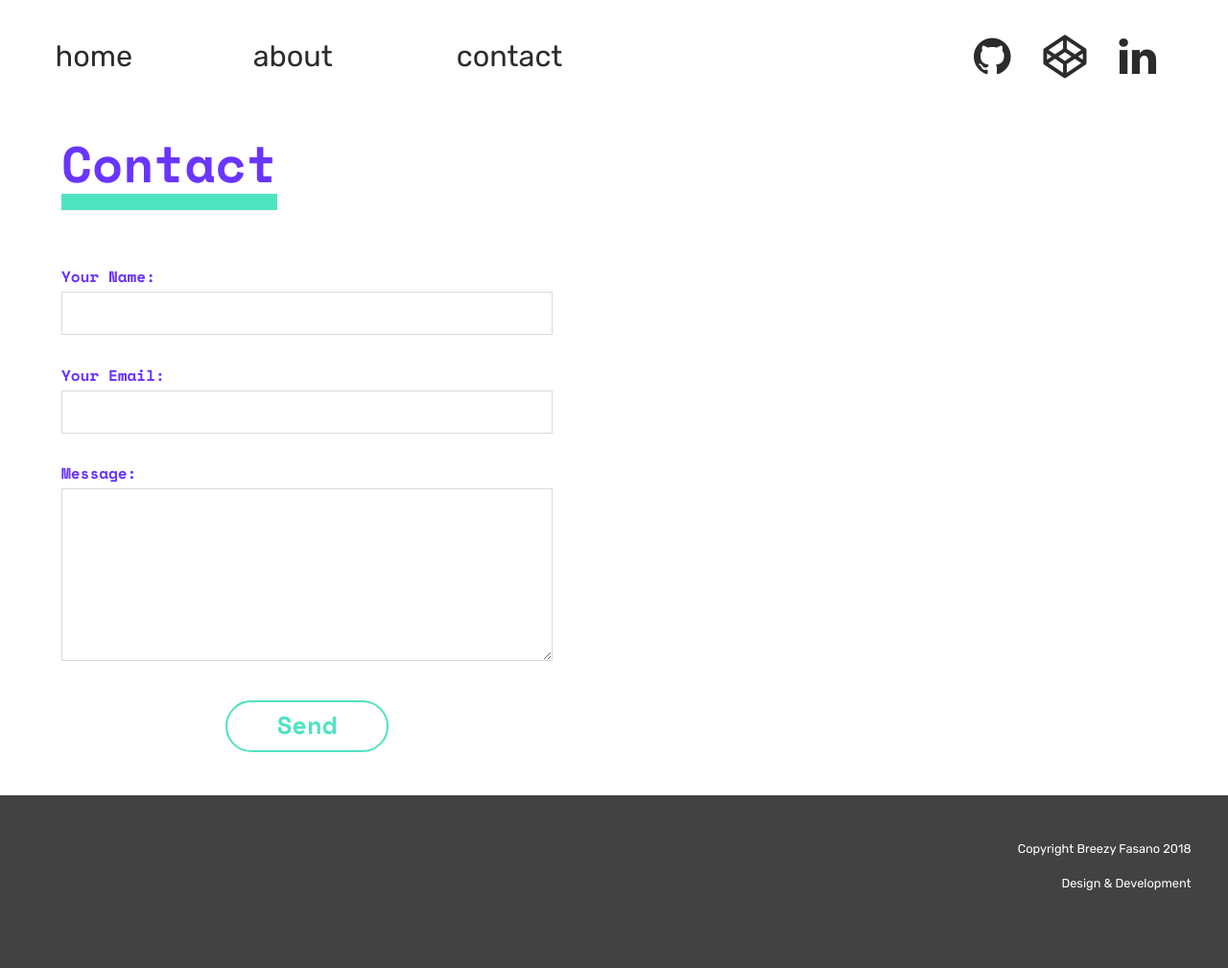
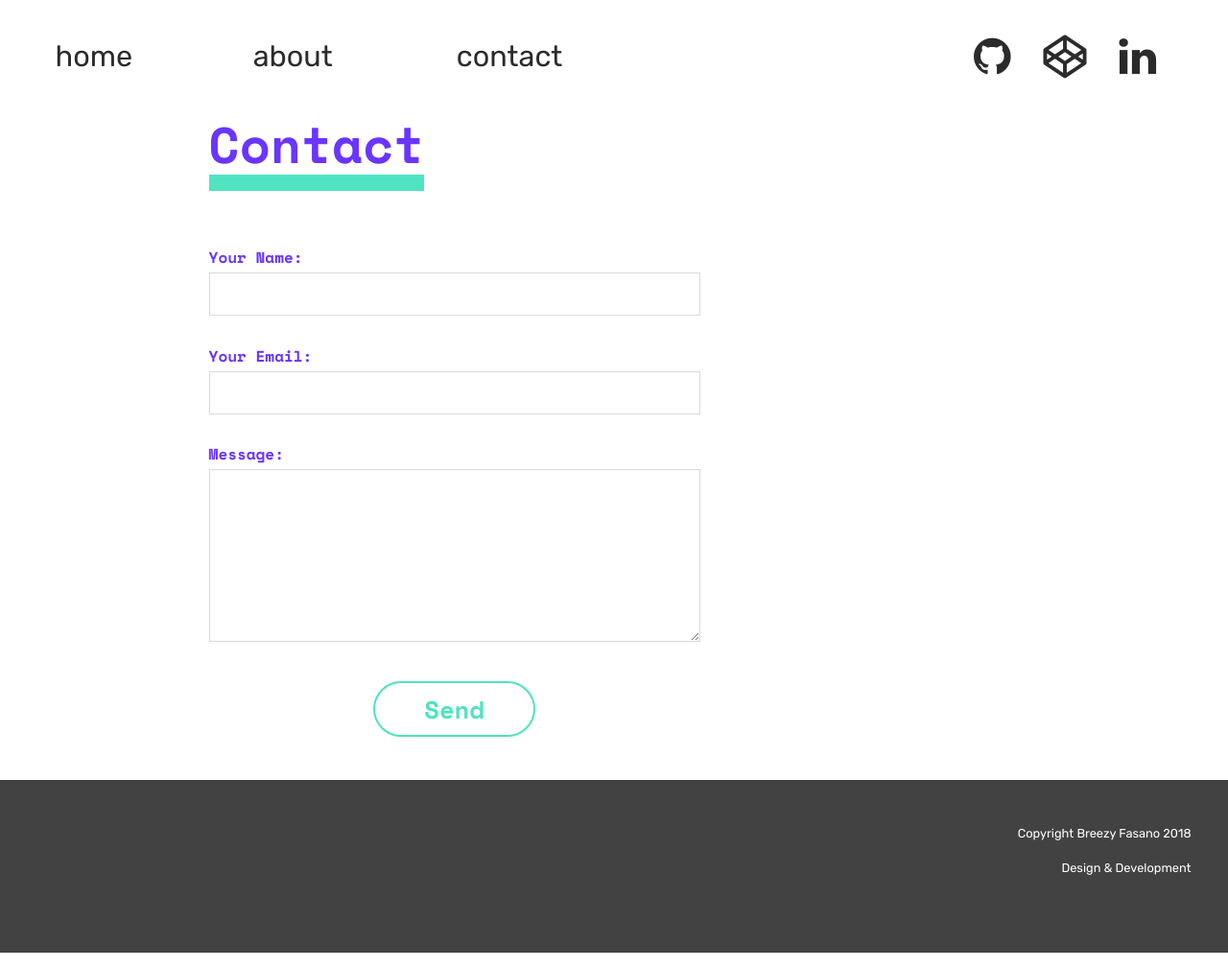
Before and after one commit to breezyfasano/breezyfasano-site, a Jekyll site: the page built from contact.md, in a window 1280 px wide. Shown: the whole page at 96% size. Built offline with Jekyll 4.4.1, drawn with Linux system fonts in a browser that asks for light colours; nearby versions of some CDN libraries.

Commit message:
fixed desktop sidescroll issue, small visual improvements

```diff
--- a/_layouts/home.html
+++ b/_layouts/home.html
@@ -12,9 +12,9 @@
             {% endfor %}
         </ul>
 <div class="icons">
-<a class="icon-a" href="https://www.github.com/breezyfasano"><span {% if page.layout == "home" %}style="color: white;" {% endif %} class="fas fa-github"></span></a>
-<a class="icon-a" href="https://www.codepen.io/breezyfasano"><span {% if page.layout == "home" %}style="color: white;" {% endif %} class="fas fa-codepen"></span></a>
-<a class="icon-a" href="https://www.linkedin.com/in/breezyfasano"><span {% if page.layout=="home" %}style="color: white;" {% endif %} class="fas fa-linkedin"></span></a>
+<a class="icon-a" href="https://www.github.com/breezyfasano"><span class="fas fa-github"></span></a>
+<a class="icon-a" href="https://www.codepen.io/breezyfasano"><span class="fas fa-codepen"></span></a>
+<a class="icon-a" href="https://www.linkedin.com/in/breezyfasano"><span class="fas fa-linkedin"></span></a>
 </div>
     </nav>
 
--- a/_sass/_desktop-only.scss
+++ b/_sass/_desktop-only.scss
@@ -1,25 +1,27 @@
 // BEGIN DESKTOP ONLY STYLING
 @media (min-width: 1025px) {
 
-// header navigation
+    // header navigation
 
-    .navigation li {
-        font-size: 3.4vmin;
+    .navigation {
+        padding-bottom: 5vh;
+        li {
+            font-size: 3.4vmin;
 
-    }
+        }
 
-    .navigation ul a {
-        &:hover {
+        & ul align-self::hover {
             border-bottom: 5px solid $electricpurp;
             transition: 0.2s;
         }
-}
+
+    }
 
 
     // home.html styling
 
     .intro-container {
-        height: 70vh;
+        min-height: 70vh;
     }
 
     .myname {
@@ -58,8 +60,16 @@
 
         p {
             font-size: 1.2rem;
-            line-height: 2.2rem;
+            line-height: 1.8rem;
         }
+
+        img {
+            max-width: 100%;
+        }
+    }
+
+    .posts-container {
+        max-width: 76vw;
     }
 
     // contact form styling
@@ -70,7 +80,7 @@
 
     .button {
         font-size: 2vw;
-        padding: .3vw 4vw .6vw 4vw;
+        padding: .6vw 4vw .6vw 4vw;
     }
 
     // footer.html styling
@@ -82,7 +92,8 @@
 
 
 @media all and (-ms-high-contrast: none),
-(-ms-high-contrast: active) { // if unsupported IE
+(-ms-high-contrast: active) {
+    // if unsupported IE
 
     .myname {
         color: $mint;
--- a/_sass/_footer.scss
+++ b/_sass/_footer.scss
@@ -1,5 +1,5 @@
 .footer {
-    width: 100vw;
+    width: 100%;
     height: 20vh;
     text-align: right;
     background-color: #424242;
--- a/_sass/_posts.scss
+++ b/_sass/_posts.scss
@@ -1,12 +1,13 @@
 body:not(a) {
     font-family: $basefont;
     line-height: 2rem;
-    width: 100vw;
+    color: $basegray;
 }
 
 .posts-container {
     max-width: 1500px;
 }
+
 
 .post-date__post {
     padding: 0;
@@ -30,7 +31,7 @@
     }
 
     p {
-        line-height: 1.9rem; //main line height for post body
+        line-height: 1.8rem; //main line height for post body
         margin-top: 20px;
         font-size: 1rem;
         text-align: justify;
@@ -58,6 +59,13 @@
     h1, h2, h3 {
         margin: 1.5rem 0 1.2rem 0;
     }
+
+    img {
+        margin: 0 auto 0 auto;
+        display: block;
+        box-shadow: 4px 4px 10px rgba(0, 0, 0, 0.1);
+        max-width: 50vw;
+    }
 }
 
 hr {
--- a/_sass/_syntax.scss
+++ b/_sass/_syntax.scss
@@ -4,10 +4,18 @@
 @import url('https://fonts.googleapis.com/css?family=Inconsolata');
 
 
+code.highlighter-rouge {
+     border: 1px solid $lightgray;
+     padding: 0 3px 0 3px;
+     border-radius: 2px;
+     box-shadow: 1px 2px 3px rgba(0, 0, 0, .07);
+}
+
 
 Pre,
 code {
     font-family: "Inconsolata", monospace;
+
 }
 
 .highlight {
@@ -26,6 +34,7 @@
     overflow: auto;
     line-height: 1.3rem;
     margin: 25px 0 25px 0;
+    border: 0;
 }
 
 
--- a/css/styles.scss
+++ b/css/styles.scss
@@ -62,7 +62,7 @@
 }
 
 .navigation {
-    padding: 25px 15px 65px 0;
+    padding: 25px 15px 1vh 0;
     display: flex;
 }
 
@@ -92,9 +92,7 @@
 .intro-container {
     background: $basegray;
     min-height: 48vh;
-    margin: 1vw;
-    box-shadow: 3px 2px 6px rgba(0, 0, 0, 0.1);
-    border: 1px solid rgba(0, 0, 0, .3);
+    border: 25px solid white;
 }
 
 .myname {
@@ -120,6 +118,7 @@
     padding: 0 5vw;
     font-family: $basefont;
     min-height: calc(100vh - 30vh); // sticky footer
+    margin: 0 auto 0 auto;
 }
 
 .post {
@@ -174,12 +173,11 @@
 }
 
 .icon-a {
-    color: inherit;
 
     &:hover {
         border-bottom: 0px solid transparent;
         transition: .2s;
-        color: transparent;
+        color: transparent !important;
     }
 }
 
--- a/js/scripts.js
+++ b/js/scripts.js
@@ -3,6 +3,6 @@
 
     for (i = 0; i < posts.length; i++) {
         let postContent = posts[i].textContent;
-        let preview = postContent.slice(0, 140) + " ...";
+        let preview = postContent.slice(0, 110) + " ...";
         posts[i].textContent = preview;
     }
```
Also changed, not shown: _drafts/2018-10-4-skippys-gyros.md (added, +26 -0 lines), images/IMG_2982.PNG (added), 2 other files.
